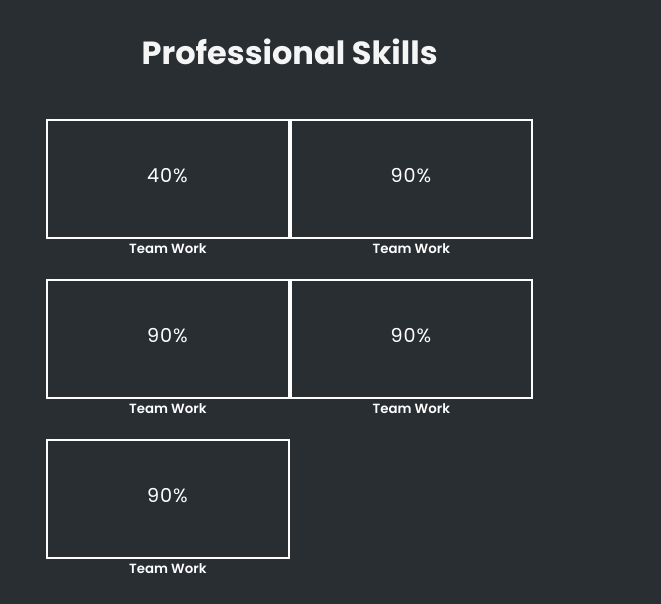
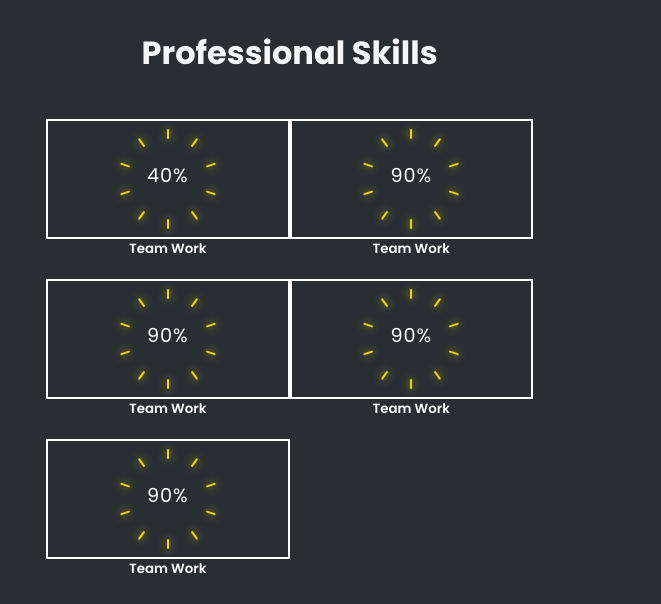
Before and after one commit to SachiniDeSilva/Portfolio, a plain HTML site: page index.html in a window 1280 px wide. Shown: the part 2351-2955 px from the top of the page, 619-1280 px from the left. Drawn offline with nearby package versions, Linux system fonts and the light colour scheme.

Commit message:
changes in circular skill

```diff
--- a/script.js
+++ b/script.js
@@ -57,6 +57,36 @@ setInterval(changeText, 3000);
 
  //circle skill//
 
+// JavaScript file to generate circles with marked points based on data attributes
+// Selecting all elements with class 'circle'
+const circles = document.querySelectorAll('.circle');
+
+// Iterating over each circle element
+circles.forEach(elem => {
+    // Getting data attributes
+    var dots = elem.getAttribute("data-dots");
+    var marked = elem.getAttribute("data-percent");
+    // Calculating percentage
+    var percent = Math.floor(dots * marked / 100);
+    var points = "";
+    var rotate = 360 / dots;
+
+    // Generating points inside circle
+    for (let i = 0; i < dots; i++) {
+        points += '<div class="points" style="--i:' + i + '; --rot:' + rotate + 'deg"></div>';
+    }
+
+    // Adding points to circle element
+    elem.innerHTML = points;
+
+    // Selecting marked points
+    const pointsMarked = elem.querySelectorAll('.points');
+
+    // Marking points up to specified percentage
+    for (let i = 0; i < percent; i++) {
+        pointsMarked[i].classList.add('marked');
+    }
+});
 
 
 
--- a/style.css
+++ b/style.css
@@ -626,8 +626,7 @@ filter: blur(50px);
     display: block;
     font-weight: 600;
 }
-
-.circle {
+.circle{
     width: 100%;
     height: 120px;
     display: flex;
@@ -637,22 +636,22 @@ filter: blur(50px);
     position: relative;
 }
 
-.points {
+.points{
     width: 2px;
     height: 10px;
     background-color: var(--bg-color);
     position: absolute;
     border-radius: 3px;
-    transform: rotate(calc(var(--i) * var(--rot))) translateY(-45px);
+    transform: rotate(calc(var(--i)*var(--rot)))translateY(-45px);
     animation: glow 0.04s linear forwards;
-    animation-delay: calc(var(--i) * 0.05s);
+    animation-delay: calc(var(--i)0.05s);
 }
 
-.points.marked {
+.points .marked{
+    animation: glow 0.04s linear forwards;
+    animation-delay: calc(var(--i)0.05s);
+}
 
-    animation: glow 0.04s linear forwards;
-    animation-delay: calc(var(--i) * 0.05s);
-}
 
 
 
```
